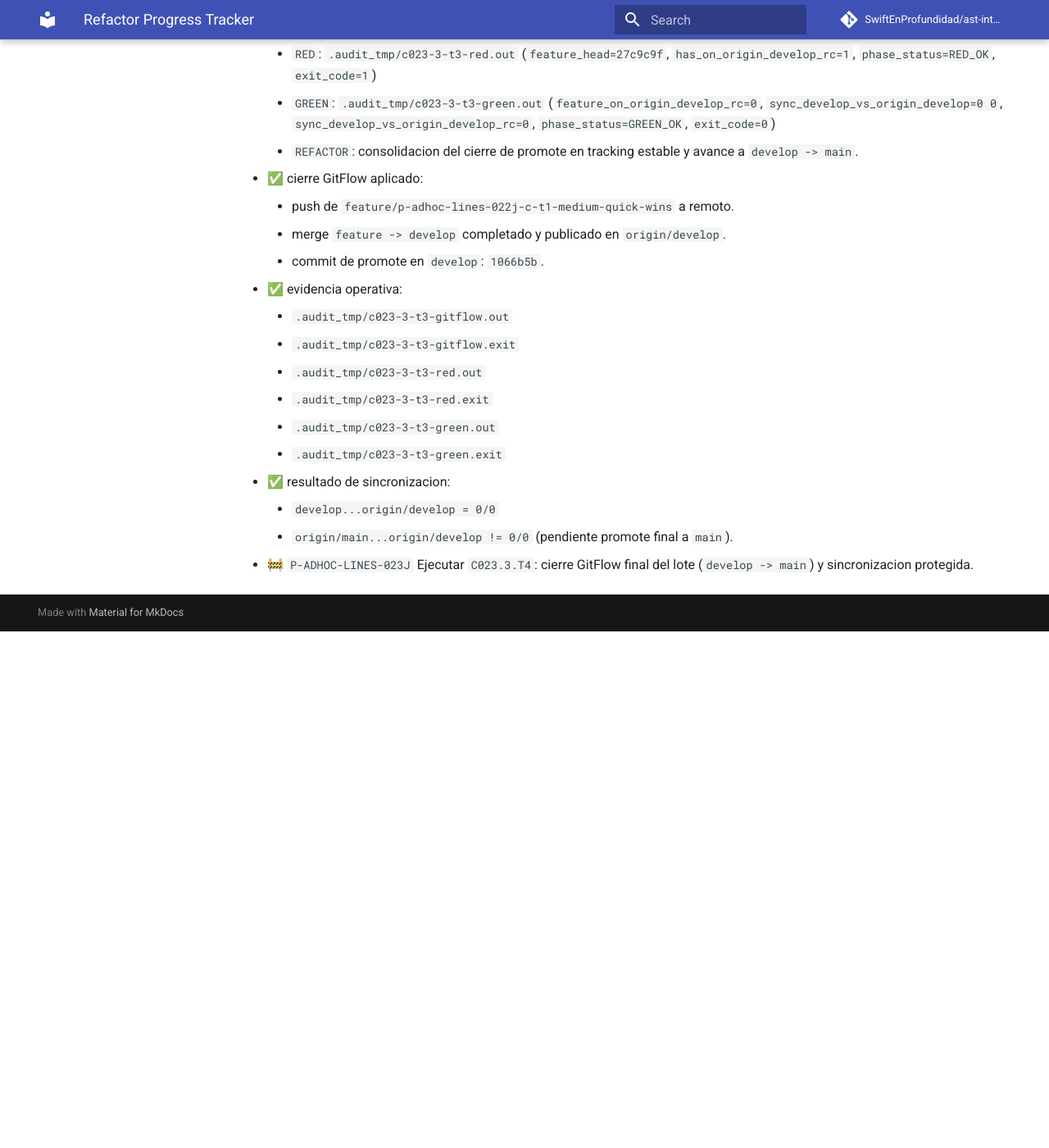
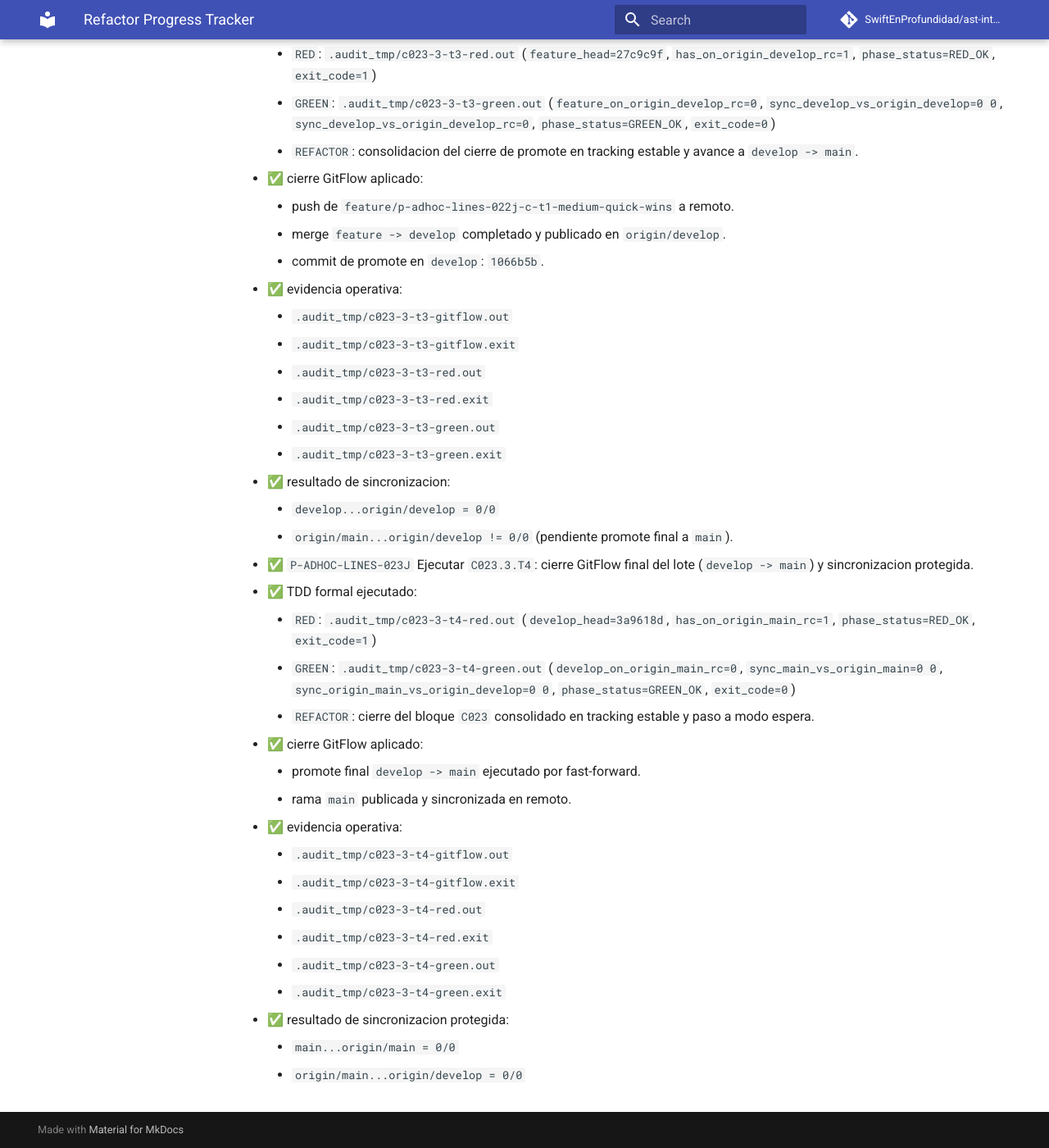
Before and after one commit to SwiftEnProfundidad/ast-intelligence-hooks, an MkDocs documentation site: the page built from docs/REFRACTOR_PROGRESS.md, in a window 1280 px wide and 1400 px high, scrolled down 40538 px. Shown: the whole window at 82% size. Built offline with MkDocs 1.6.1 and Material for MkDocs 9.7.7, drawn with Linux system fonts in a browser that asks for light colours; comment, search, counter and statistics services are not loaded; before the commit the page ends 41308 px from its top, so only the background shows below that; some of the changed text lies outside the part shown.

Commit message:
docs(c023): close t4 gitflow to main and set standby

```diff
--- a/docs/REFRACTOR_PROGRESS.md
+++ b/docs/REFRACTOR_PROGRESS.md
@@ -126,7 +126,7 @@ Plan base visible para seguimiento previo y durante la implementacion.
     - menú `1` refleja severidad y top violaciones con rutas clicables actualizadas
 
 ## Siguiente paso operativo
-- ⏳ Esperar nuevas instrucciones explícitas del usuario; sin ejecución automática.
+- 🚧 Esperar nuevas instrucciones explícitas del usuario tras cierre del bloque `C023`; sin ejecución automática.
 
 ## Backlog global restante
 - ✅ `P-ADHOC-LINES-012` Cierre final del ciclo enterprise:
@@ -1179,4 +1179,21 @@ Plan base visible para seguimiento previo y durante la implementacion.
   - ✅ resultado de sincronizacion:
     - `develop...origin/develop = 0/0`
     - `origin/main...origin/develop != 0/0` (pendiente promote final a `main`).
-- 🚧 `P-ADHOC-LINES-023J` Ejecutar `C023.3.T4`: cierre GitFlow final del lote (`develop -> main`) y sincronizacion protegida.
+- ✅ `P-ADHOC-LINES-023J` Ejecutar `C023.3.T4`: cierre GitFlow final del lote (`develop -> main`) y sincronizacion protegida.
+  - ✅ TDD formal ejecutado:
+    - `RED`: `.audit_tmp/c023-3-t4-red.out` (`develop_head=3a9618d`, `has_on_origin_main_rc=1`, `phase_status=RED_OK`, `exit_code=1`)
+    - `GREEN`: `.audit_tmp/c023-3-t4-green.out` (`develop_on_origin_main_rc=0`, `sync_main_vs_origin_main=0 0`, `sync_origin_main_vs_origin_develop=0 0`, `phase_status=GREEN_OK`, `exit_code=0`)
+    - `REFACTOR`: cierre del bloque `C023` consolidado en tracking estable y paso a modo espera.
+  - ✅ cierre GitFlow aplicado:
+    - promote final `develop -> main` ejecutado por fast-forward.
+    - rama `main` publicada y sincronizada en remoto.
+  - ✅ evidencia operativa:
+    - `.audit_tmp/c023-3-t4-gitflow.out`
+    - `.audit_tmp/c023-3-t4-gitflow.exit`
+    - `.audit_tmp/c023-3-t4-red.out`
+    - `.audit_tmp/c023-3-t4-red.exit`
+    - `.audit_tmp/c023-3-t4-green.out`
+    - `.audit_tmp/c023-3-t4-green.exit`
+  - ✅ resultado de sincronizacion protegida:
+    - `main...origin/main = 0/0`
+    - `origin/main...origin/develop = 0/0`
```
